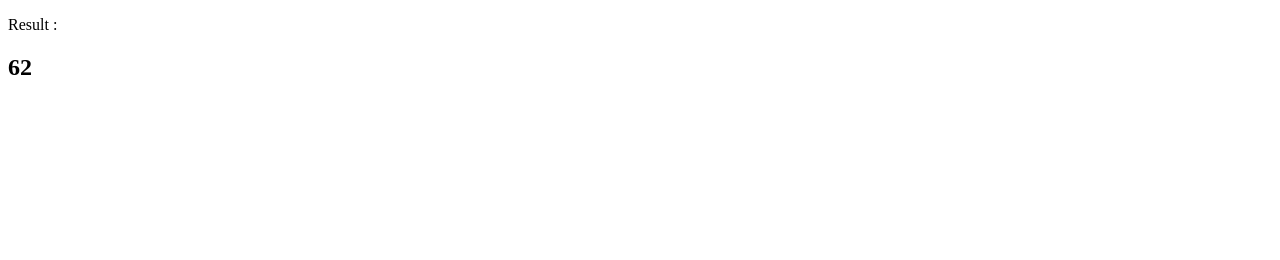
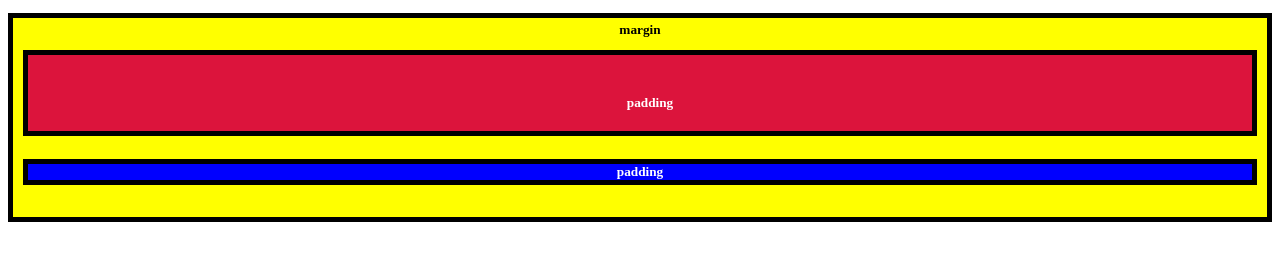
Before and after one commit to k0j0e/KojoeTest, a plain HTML site: page index.html in a window 1280 px wide. Drawn offline with Linux system fonts and the light colour scheme.

Commit message:
Edit index.html

```diff
--- a/index.html
+++ b/index.html
@@ -5,6 +5,43 @@
     <title>My test page</title>
   </head>
   <body>
-    <p>Result : <script src="script.js"></script> </p>
+    <style>
+        .injected-text {
+          margin-bottom: -25px;
+          text-align: center;
+        }
+
+        .box {
+          border-style: solid;
+          border-color: black;
+          border-width: 5px;
+          text-align: center;
+        }
+
+        .yellow-box {
+          background-color: yellow;
+          padding: 10px;
+        }
+
+        .red-box {
+          background-color: crimson;
+          color: #fff;
+          padding-top: 40px;
+          padding-right: 20px;
+          padding-bottom: 20px;
+          padding-left: 40px;
+        }
+
+        .blue-box {
+          background-color: blue;
+          color: #fff;
+        }
+      </style>
+      <h5 class="injected-text">margin</h5>
+
+      <div class="box yellow-box">
+        <h5 class="box red-box">padding</h5>
+        <h5 class="box blue-box">padding</h5>
+      </div>
   </body>
 </html>
```
